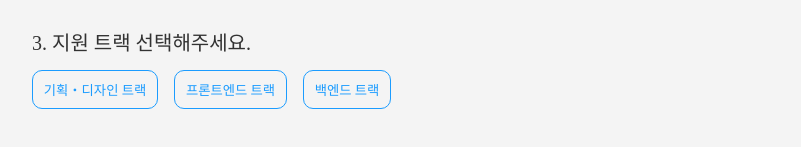
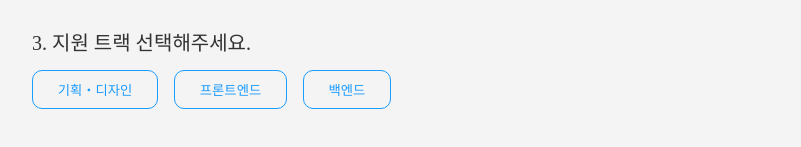
Before and after one commit to LikelionSYU13th-Recruit-Front/Recruit_React, a React (Vite) app: page /Join in a window 1280 px wide. Shown: the part 1196-1343 px from the top of the page, without its empty margins (38-839 px from the left). Built offline with nearby package versions, Linux system fonts and the light colour scheme; a web font is replaced by a local one.

Commit message:
트랙 글자 제거

```diff
--- a/src/Components/postExample.jsx
+++ b/src/Components/postExample.jsx
@@ -235,11 +235,11 @@ function postExample() {
             <div className="PostContainer-ContentsSelect-Tracks-Buttons">
 
               <button type="button" onClick={() => handleTrackSelect("PRODUCT_DESIGN")} className={selectedTrack === "PRODUCT_DESIGN" ?
-                "PostContainer-ContentsSelect-TracksD-selected" : "PostContainer-ContentsSelect-TracksD"}>기획・디자인 트랙</button>
+                "PostContainer-ContentsSelect-TracksD-selected" : "PostContainer-ContentsSelect-TracksD"}>기획・디자인</button>
               <button type="button" onClick={() => handleTrackSelect("FRONTEND")} className={selectedTrack === "FRONTEND" ?
-                "PostContainer-ContentsSelect-TracksF-selected" : "PostContainer-ContentsSelect-TracksF"}>프론트엔드 트랙</button>
+                "PostContainer-ContentsSelect-TracksF-selected" : "PostContainer-ContentsSelect-TracksF"}>프론트엔드</button>
               <button type="button" onClick={() => handleTrackSelect("BACKEND")} className={selectedTrack === "BACKEND" ?
-                "PostContainer-ContentsSelect-TracksB-selected" : "PostContainer-ContentsSelect-TracksB"}>백엔드 트랙</button>
+                "PostContainer-ContentsSelect-TracksB-selected" : "PostContainer-ContentsSelect-TracksB"}>백엔드</button>
             </div>
           </div>
         </div>
--- a/src/ComponentsMobile/postExample-Mobile.jsx
+++ b/src/ComponentsMobile/postExample-Mobile.jsx
@@ -266,11 +266,11 @@ function postExampleMobile() {
                         </div>
                         <div className="PostMobContainer-ContentsSelect-Tracks-Buttons">
                             <button type="button" onClick={() => handleTrackSelect("PRODUCT_DESIGN")} className={selectedTrack === "PRODUCT_DESIGN" ?
-                                "PostMobContainer-ContentsSelect-TracksD-selected" : "PostMobContainer-ContentsSelect-TracksD"}>기획・디자인 트랙</button>
+                                "PostMobContainer-ContentsSelect-TracksD-selected" : "PostMobContainer-ContentsSelect-TracksD"}>기획・디자인</button>
                             <button type="button" onClick={() => handleTrackSelect("FRONTEND")} className={selectedTrack === "FRONTEND" ?
-                                "PostMobContainer-ContentsSelect-TracksF-selected" : "PostMobContainer-ContentsSelect-TracksF"}>프론트엔드 트랙</button>
+                                "PostMobContainer-ContentsSelect-TracksF-selected" : "PostMobContainer-ContentsSelect-TracksF"}>프론트엔드</button>
                             <button type="button" onClick={() => handleTrackSelect("BACKEND")} className={selectedTrack === "BACKEND" ?
-                                "PostMobContainer-ContentsSelect-TracksB-selected" : "PostMobContainer-ContentsSelect-TracksB"}>백엔드 트랙</button>
+                                "PostMobContainer-ContentsSelect-TracksB-selected" : "PostMobContainer-ContentsSelect-TracksB"}>백엔드</button>
                         </div>
                     </div>
                 </div>
```
